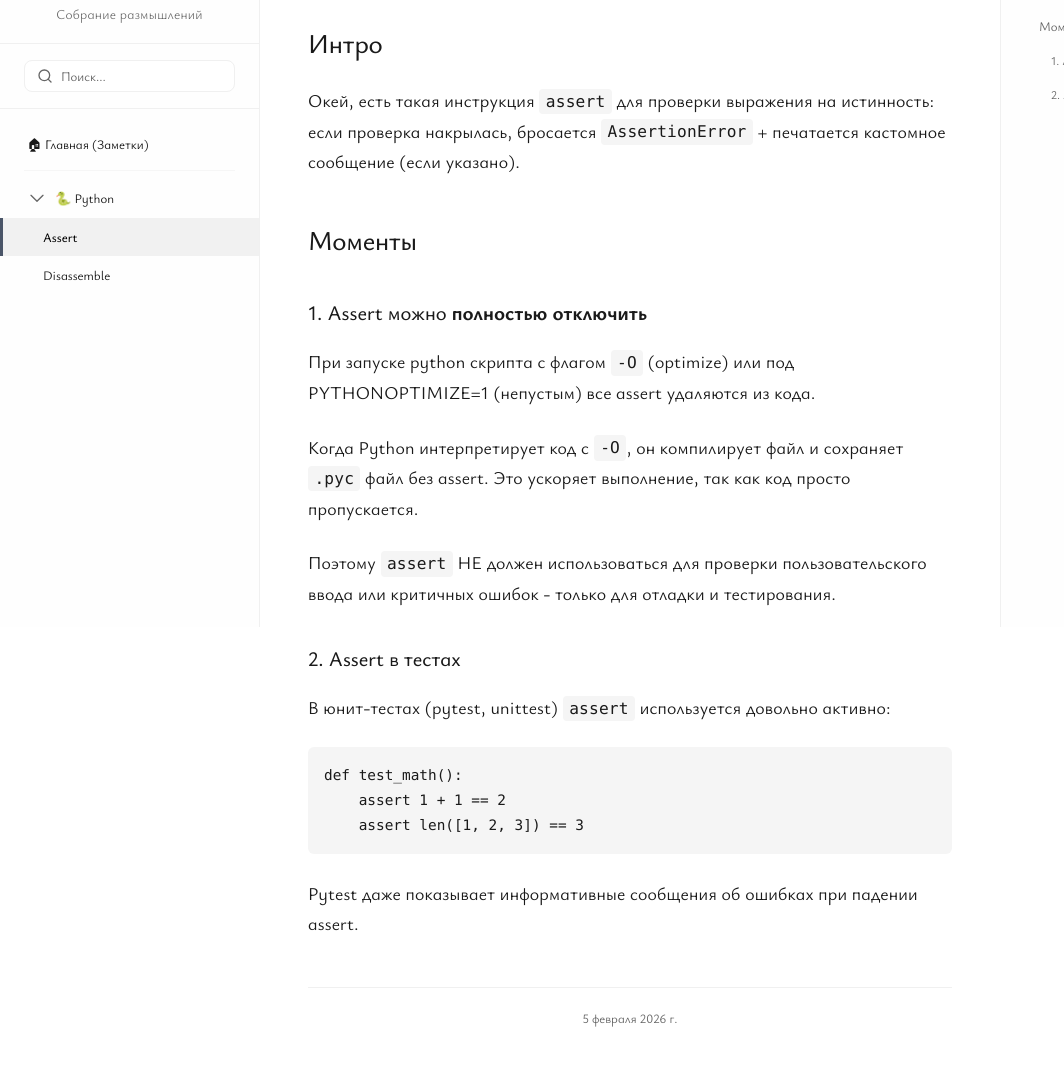
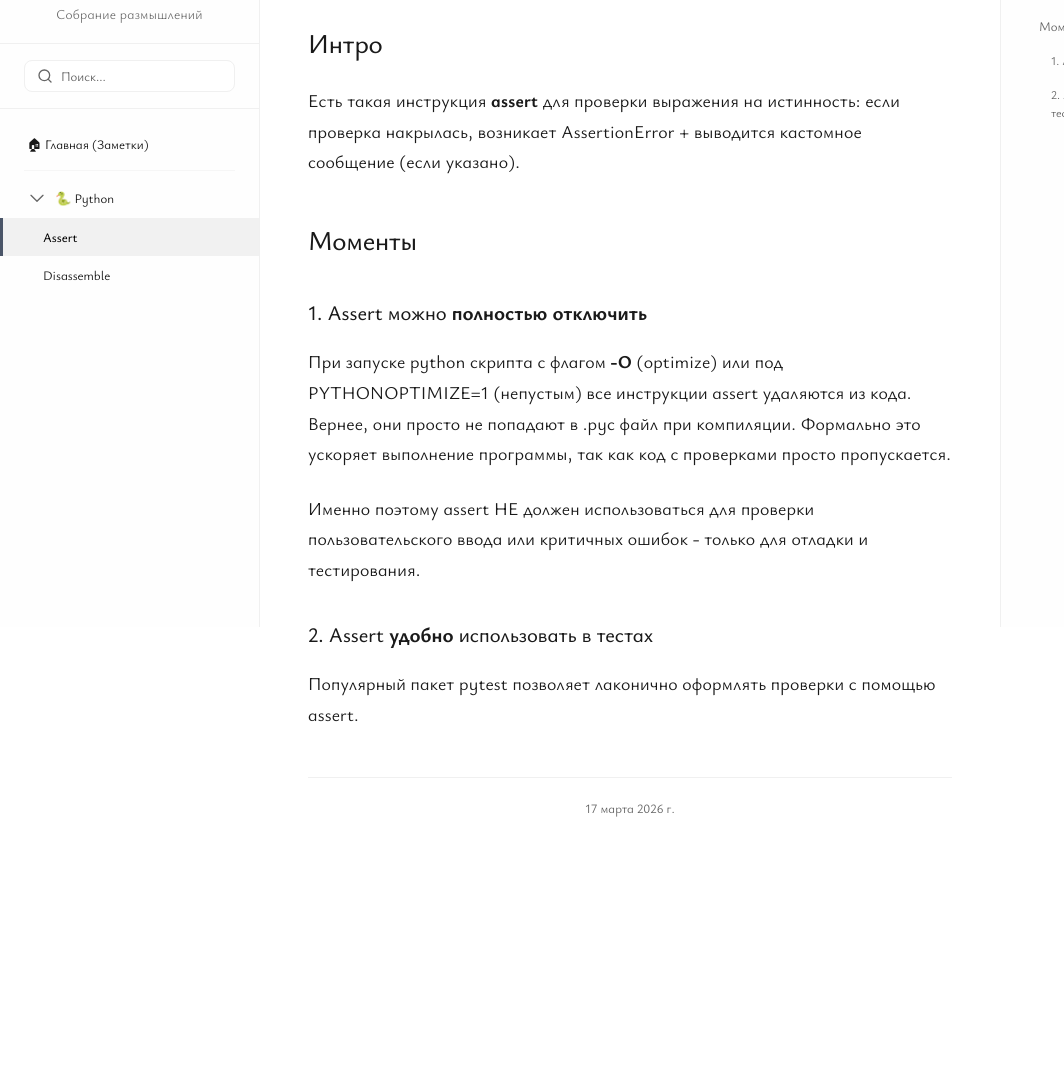
Before and after one commit to mensigo/library, an Eleventy site: page src/notes/python/assert.md in a window 1280 px wide. Shown: the part 173-1238 px from the top of the page, without its empty margins (0-1064 px from the left). After the commit the page ends 1042 px from the top, so only its background shows below. Built offline with nearby package versions, Linux system fonts and the light colour scheme; Eleventy itself is replaced by a stand-in of ours; files that its build step writes are made by us from their sources.

Commit message:
upd note python-assert

````diff
--- a/src/notes/python/assert.md
+++ b/src/notes/python/assert.md
@@ -2,36 +2,26 @@
 title: Assert
 layout: note.njk
 
-upd_date: 2026-02-05
+upd_date: 2026-03-17
 
 tg_desc: python-assert
-tg_pub_time: 2026-02-05
+tg_pub_time: 2026-03-17
 ---
 
 ## Интро
 
-Окей, есть такая инструкция `assert` для проверки выражения на истинность: если проверка накрылась, бросается `AssertionError` + печатается кастомное сообщение (если указано).
+Есть такая инструкция **assert** для проверки выражения на истинность: если проверка накрылась, возникает AssertionError + выводится кастомное сообщение (если указано).
 
 
 ## Моменты
 
 ### 1. Assert можно **полностью отключить**
 
-При запуске python скрипта с флагом `-O` (optimize) или под PYTHONOPTIMIZE=1 (непустым) все assert удаляются из кода.
+При запуске python скрипта с флагом **-O** (optimize) или под PYTHONOPTIMIZE=1 (непустым) все инструкции assert удаляются из кода. Вернее, они просто не попадают в .pyc файл при компиляции. Формально это ускоряет выполнение программы, так как код с проверками просто пропускается.
 
-Когда Python интерпретирует код с `-O`, он компилирует файл и сохраняет `.pyc` файл без assert. Это ускоряет выполнение, так как код просто пропускается.
-
-Поэтому `assert` НЕ должен использоваться для проверки пользовательского ввода или критичных ошибок - только для отладки и тестирования.
+Именно поэтому assert НЕ должен использоваться для проверки пользовательского ввода или критичных ошибок - только для отладки и тестирования.
 
 
-### 2. Assert в тестах
+### 2. Assert **удобно** использовать в тестах
 
-В юнит-тестах (pytest, unittest) `assert` используется довольно активно:
-
-```python
-def test_math():
-    assert 1 + 1 == 2
-    assert len([1, 2, 3]) == 3
-```
-
-Pytest даже показывает информативные сообщения об ошибках при падении assert.
+Популярный пакет pytest позволяет лаконично оформлять проверки с помощью assert.
````
